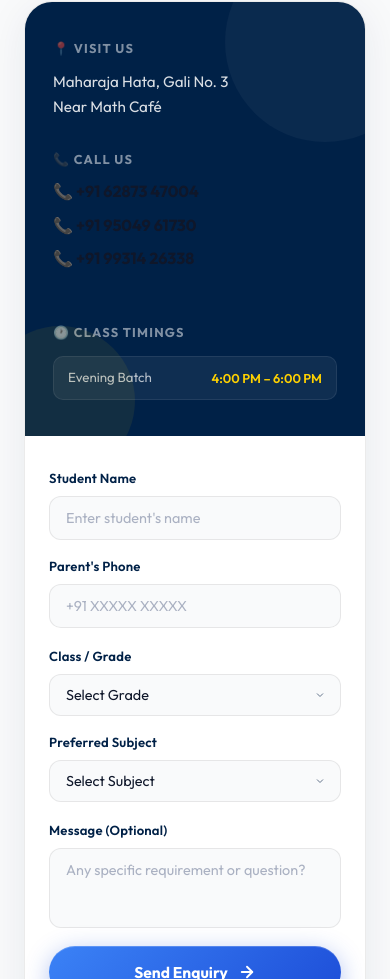
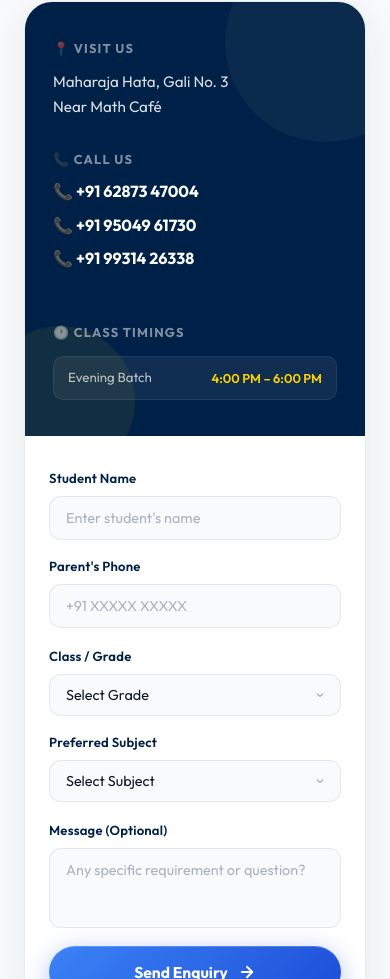
Before and after one commit to dubeyom1406-hue/big-steps, a React (Vite) app: page / in a window 390 px wide. Shown: the part 5471-6450 px from the top of the page. Built offline with nearby package versions, Linux system fonts and the light colour scheme.

Commit message:
style: change enquiry phone links color to white for better readability on dark blue backgrounds

```diff
--- a/src/pages/Home.jsx
+++ b/src/pages/Home.jsx
@@ -432,9 +432,9 @@ Thank you!`;
                   <p>Maharaja Hata, Gali No. 3<br />Near Math Café</p>
                   <h3>📞 Call Us</h3>
                   <div style={{ display: 'flex', flexDirection: 'column', gap: '8px', marginBottom: '20px' }}>
-                    <a href="tel:+916287347004" style={{ textDecoration: 'none', color: 'inherit', fontWeight: 'bold' }}>📞 +91 62873 47004</a>
-                    <a href="tel:+919504961730" style={{ textDecoration: 'none', color: 'inherit', fontWeight: 'bold' }}>📞 +91 95049 61730</a>
-                    <a href="tel:+919931426338" style={{ textDecoration: 'none', color: 'inherit', fontWeight: 'bold' }}>📞 +91 99314 26338</a>
+                    <a href="tel:+916287347004" style={{ textDecoration: 'none', color: '#ffffff', fontWeight: 'bold' }}>📞 +91 62873 47004</a>
+                    <a href="tel:+919504961730" style={{ textDecoration: 'none', color: '#ffffff', fontWeight: 'bold' }}>📞 +91 95049 61730</a>
+                    <a href="tel:+919931426338" style={{ textDecoration: 'none', color: '#ffffff', fontWeight: 'bold' }}>📞 +91 99314 26338</a>
                   </div>
                   <h3>🕐 Class Timings</h3>
                   <div className="lp-timing-list">
```
